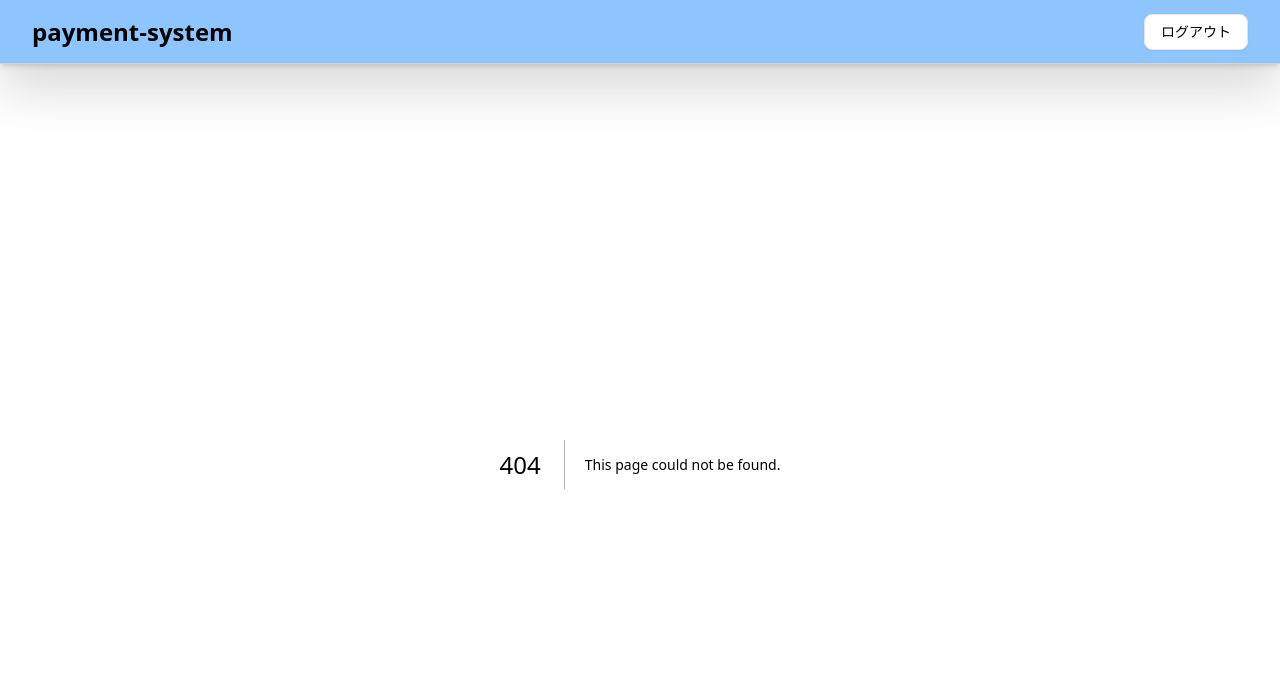
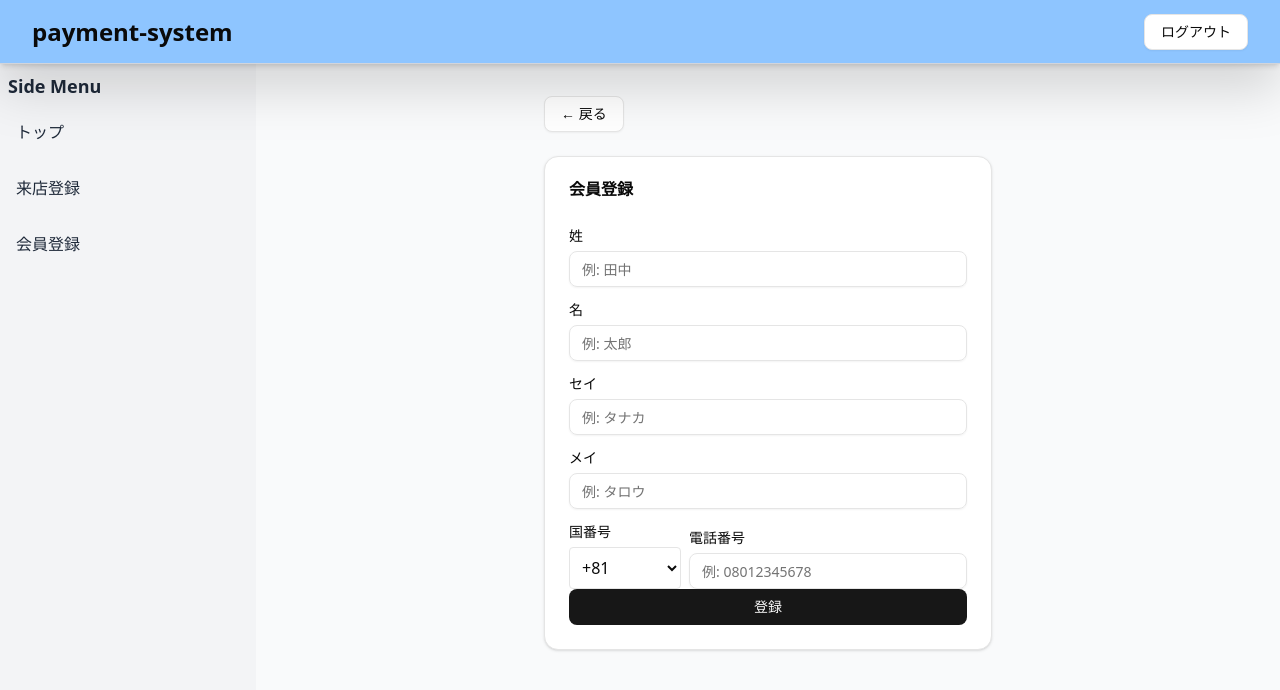
Before and after one commit to sMiccu/payment-system, a Next.js app in the folder frontend/webapp/: page /membership-register in a window 1280 px wide. Before the commit this address had no page. Shown: the top 690 px of the page. Built offline with nearby package versions, Linux system fonts and the light colour scheme.

Commit message:
feat(webapp): add membership registration page and sidebar link

```diff
--- /dev/null
+++ b/frontend/webapp/src/app/membership-register/page.tsx
@@ -0,0 +1,229 @@
+"use client";
+
+import type { NextPage } from "next";
+import { useState } from "react";
+import { useRouter } from "next/navigation";
+import { AppSidebar } from "../../components/layout/sidebar";
+import { Button } from "@/components/ui/button";
+import { Input } from "@/components/ui/input";
+import { apiFetch } from "@/lib/api";
+import {
+  Card,
+  CardContent,
+  CardFooter,
+  CardHeader,
+  CardTitle,
+} from "@/components/ui/card";
+import {
+  Form,
+  FormControl,
+  FormField,
+  FormItem,
+  FormLabel,
+  FormMessage,
+} from "@/components/ui/form";
+import { useForm } from "react-hook-form";
+import { z } from "zod";
+import { zodResolver } from "@hookform/resolvers/zod";
+
+const schema = z.object({
+  last_name: z.string().min(1, "姓を入力してください"),
+  first_name: z.string().min(1, "名を入力してください"),
+  last_name_kana: z.string().min(1, "セイを入力してください"),
+  first_name_kana: z.string().min(1, "メイを入力してください"),
+  countryCode: z.string().regex(/^\+\d+$/, "国番号を選択してください"),
+  phone_number: z
+    .string()
+    .min(6, "電話番号を入力してください")
+    .regex(/^[0-9\\-\\s()]+$/, "数字と一部の区切り記号(- 空白 ())のみ使用できます"),
+}).superRefine((v, ctx) => {
+  const digits = v.phone_number.replace(/[^0-9]/g, "");
+  if (v.countryCode === "+81") {
+    if (!(digits.length === 10 || digits.length === 11)) {
+      ctx.addIssue({
+        code: z.ZodIssueCode.custom,
+        path: ["phone_number"],
+        message: "日本の番号は10〜11桁で入力してください",
+      });
+    }
+  } else {
+    if (digits.length < 6) {
+      ctx.addIssue({
+        code: z.ZodIssueCode.custom,
+        path: ["phone_number"],
+        message: "電話番号の桁数が不足しています",
+      });
+    }
+  }
+});
+
+type FormValues = z.infer<typeof schema>;
+
+const MembershipRegisterPage: NextPage = () => {
+  const router = useRouter();
+  const [error, setError] = useState("");
+  const [isSubmitting, setIsSubmitting] = useState(false);
+
+  const form = useForm<FormValues>({
+    resolver: zodResolver(schema),
+    defaultValues: {
+      last_name: "",
+      first_name: "",
+      last_name_kana: "",
+      first_name_kana: "",
+      countryCode: "+81",
+      phone_number: "",
+    },
+  });
+
+  async function onSubmit(values: FormValues) {
+    setError("");
+    setIsSubmitting(true);
+    try {
+      // E.164へ整形：国番号 + 国内番号（JPは先頭0を除去）
+      const rawDigits = values.phone_number.replace(/[^0-9]/g, "");
+      const codeDigits = values.countryCode.replace("+", "");
+      const nationalDigits =
+        values.countryCode === "+81" && rawDigits.startsWith("0")
+          ? rawDigits.slice(1)
+          : rawDigits;
+      const fullNumber = `+${codeDigits}${nationalDigits}`;
+
+      await apiFetch("/customer/api/membership/", {
+        method: "POST",
+        body: JSON.stringify({
+          last_name: values.last_name,
+          first_name: values.first_name,
+          last_name_kana: values.last_name_kana,
+          first_name_kana: values.first_name_kana,
+          phone_number: fullNumber,
+        }),
+      });
+      router.push("/top");
+    } catch {
+      setError("会員登録に失敗しました。もう一度お試しください。");
+    } finally {
+      setIsSubmitting(false);
+    }
+  }
+
+  return (
+    <div className="flex h-screen bg-gray-50">
+      <AppSidebar />
+      <main className="flex-1 p-8 overflow-y-auto">
+        <div className="max-w-md mx-auto">
+          <Button className="mb-6" variant="outline" onClick={() => router.push("/top")}>
+            ← 戻る
+          </Button>
+
+          <Card>
+            <CardHeader>
+              <CardTitle>会員登録</CardTitle>
+            </CardHeader>
+            <Form {...form}>
+              <form onSubmit={form.handleSubmit(onSubmit)}>
+                <CardContent className="space-y-4">
+                  <FormField
+                    control={form.control}
+                    name="last_name"
+                    render={({ field }) => (
+                      <FormItem>
+                        <FormLabel>姓</FormLabel>
+                        <FormControl>
+                          <Input placeholder="例: 田中" {...field} />
+                        </FormControl>
+                        <FormMessage />
+                      </FormItem>
+                    )}
+                  />
+                  <FormField
+                    control={form.control}
+                    name="first_name"
+                    render={({ field }) => (
+                      <FormItem>
+                        <FormLabel>名</FormLabel>
+                        <FormControl>
+                          <Input placeholder="例: 太郎" {...field} />
+                        </FormControl>
+                        <FormMessage />
+                      </FormItem>
+                    )}
+                  />
+                  <FormField
+                    control={form.control}
+                    name="last_name_kana"
+                    render={({ field }) => (
+                      <FormItem>
+                        <FormLabel>セイ</FormLabel>
+                        <FormControl>
+                          <Input placeholder="例: タナカ" {...field} />
+                        </FormControl>
+                        <FormMessage />
+                      </FormItem>
+                    )}
+                  />
+                  <FormField
+                    control={form.control}
+                    name="first_name_kana"
+                    render={({ field }) => (
+                      <FormItem>
+                        <FormLabel>メイ</FormLabel>
+                        <FormControl>
+                          <Input placeholder="例: タロウ" {...field} />
+                        </FormControl>
+                        <FormMessage />
+                      </FormItem>
+                    )}
+                  />
+                  <div className="flex items-end gap-2">
+                    <FormField
+                      control={form.control}
+                      name="countryCode"
+                      render={({ field }) => (
+                        <FormItem className="w-28">
+                          <FormLabel>国番号</FormLabel>
+                          <FormControl>
+                            <select
+                              {...field}
+                              aria-label="国番号"
+                              className="w-full border rounded px-2 py-2"
+                            >
+                              <option value="+81">+81</option>
+                              <option value="+1">+1</option>
+                            </select>
+                          </FormControl>
+                          <FormMessage />
+                        </FormItem>
+                      )}
+                    />
+                    <FormField
+                      control={form.control}
+                      name="phone_number"
+                      render={({ field }) => (
+                        <FormItem className="flex-1">
+                          <FormLabel>電話番号</FormLabel>
+                          <FormControl>
+                            <Input type="tel" placeholder="例: 08012345678" {...field} />
+                          </FormControl>
+                          <FormMessage />
+                        </FormItem>
+                      )}
+                    />
+                  </div>
+                </CardContent>
+                <CardFooter className="flex flex-col space-y-2">
+                  {error && <p className="text-red-500 text-sm">{error}</p>}
+                  <Button className="w-full" type="submit" disabled={isSubmitting}>
+                    {isSubmitting ? "登録中..." : "登録"}
+                  </Button>
+                </CardFooter>
+              </form>
+            </Form>
+          </Card>
+        </div>
+      </main>
+    </div>
+  );
+};
+
+export default MembershipRegisterPage;
--- a/frontend/webapp/src/components/layout/sidebar.tsx
+++ b/frontend/webapp/src/components/layout/sidebar.tsx
@@ -8,6 +8,7 @@ import {
   SidebarHeader,
   SidebarProvider,
 } from "../ui/sidebar"
+import Link from "next/link"
 
 export function AppSidebar() {
   return (
@@ -20,14 +21,19 @@ export function AppSidebar() {
         </SidebarHeader>
         <SidebarContent className="flex-1 overflow-y-auto min-h-0">
           <SidebarGroup>
-            <div className="py-1 px-2 hover:bg-gray-100 rounded cursor-pointer">
-              hogehoge
-            </div>
+            <Link href="/top" className="block py-1 px-2 hover:bg-gray-100 rounded">
+              トップ
+            </Link>
           </SidebarGroup>
           <SidebarGroup>
-            <div className="py-1 px-2 hover:bg-gray-100 rounded cursor-pointer">
-              fugafuga
-            </div>
+            <Link href="/customer-register" className="block py-1 px-2 hover:bg-gray-100 rounded">
+              来店登録
+            </Link>
+          </SidebarGroup>
+          <SidebarGroup>
+            <Link href="/membership-register" className="block py-1 px-2 hover:bg-gray-100 rounded">
+              会員登録
+            </Link>
           </SidebarGroup>
         </SidebarContent>
       </Sidebar>
```
